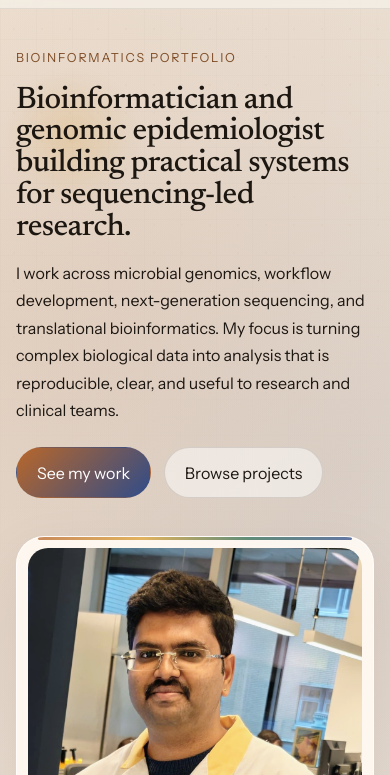
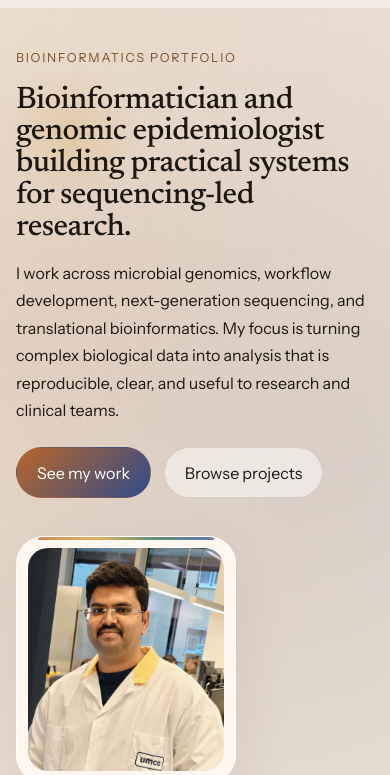
Before and after one commit to varunshamanna/varunshamanna.github.io, a plain HTML site: page index.html in a window 390 px wide. Shown: the part 69-844 px from the top of the page. Drawn offline with Linux system fonts and the light colour scheme.

Commit message:
Add files via upload

```diff
--- a/styles.css
+++ b/styles.css
@@ -269,15 +269,17 @@ h3 {
 .hero-photo {
     margin: 0;
     padding: 0.8rem;
-    align-self: stretch;
+    align-self: start;
+    max-width: 260px;
+    justify-self: end;
 }
 
 .hero-photo img {
     display: block;
     width: 100%;
-    height: 100%;
-    min-height: 420px;
-    object-fit: cover;
+    height: auto;
+    max-height: 360px;
+    object-fit: contain;
     border-radius: calc(var(--radius-lg) - 8px);
 }
 
@@ -464,7 +466,8 @@ h3 {
     }
 
     .hero-photo {
-        max-width: 520px;
+        max-width: 260px;
+        justify-self: start;
     }
 }
 
@@ -489,10 +492,11 @@ h3 {
 
     .hero-photo {
         padding: 0.7rem;
+        max-width: 220px;
     }
 
     .hero-photo img {
-        min-height: 320px;
+        max-height: none;
     }
 
     h1 {
```
